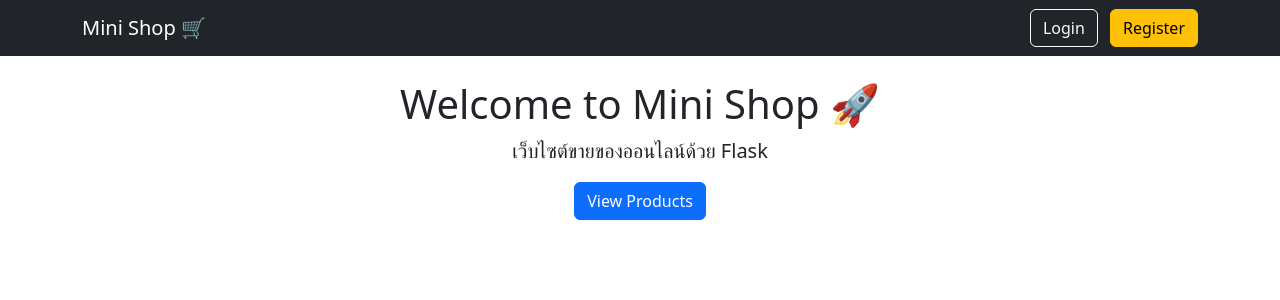
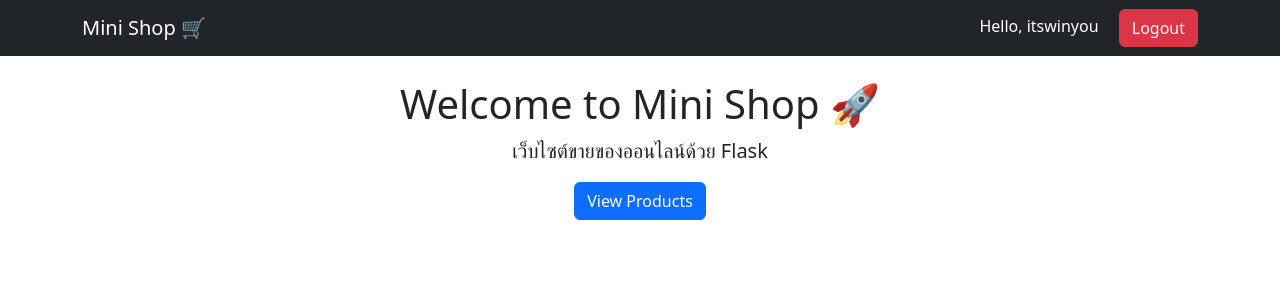
Before and after one commit to WIN18953/mini_shop, a Flask app: page / in a window 1280 px wide. Shown: the top 300 px of the page. Run offline with Flask 3, Linux system fonts and the light colour scheme; a user stored in the database is signed in.

Commit message:
Make navbar dynamic based on login status

```diff
--- a/app.py
+++ b/app.py
@@ -56,6 +56,13 @@ def login():
 
     return render_template("login.html")
 
+@app.route("/logout")
+@login_required
+def logout():
+    logout_user()
+    flash("ออกจากระบบแล้ว 👋")
+    return redirect(url_for("home"))
+
 if __name__ == "__main__":
     with app.app_context():
         db.create_all()
--- a/templates/base.html
+++ b/templates/base.html
@@ -10,10 +10,15 @@
 <nav class="navbar navbar-expand-lg navbar-dark bg-dark">
     <div class="container">
         <a class="navbar-brand" href="/">Mini Shop 🛒</a>
-        <div>
-            <a class="btn btn-outline-light me-2" href="/login">Login</a>
-            <a class="btn btn-warning" href="/register">Register</a>
-        </div>
+<div>
+    {% if current_user.is_authenticated %}
+        <span class="text-white me-3">Hello, {{ current_user.username }}</span>
+        <a class="btn btn-danger" href="/logout">Logout</a>
+    {% else %}
+        <a class="btn btn-outline-light me-2" href="/login">Login</a>
+        <a class="btn btn-warning" href="/register">Register</a>
+    {% endif %}
+</div>
     </div>
 </nav>
 
```
